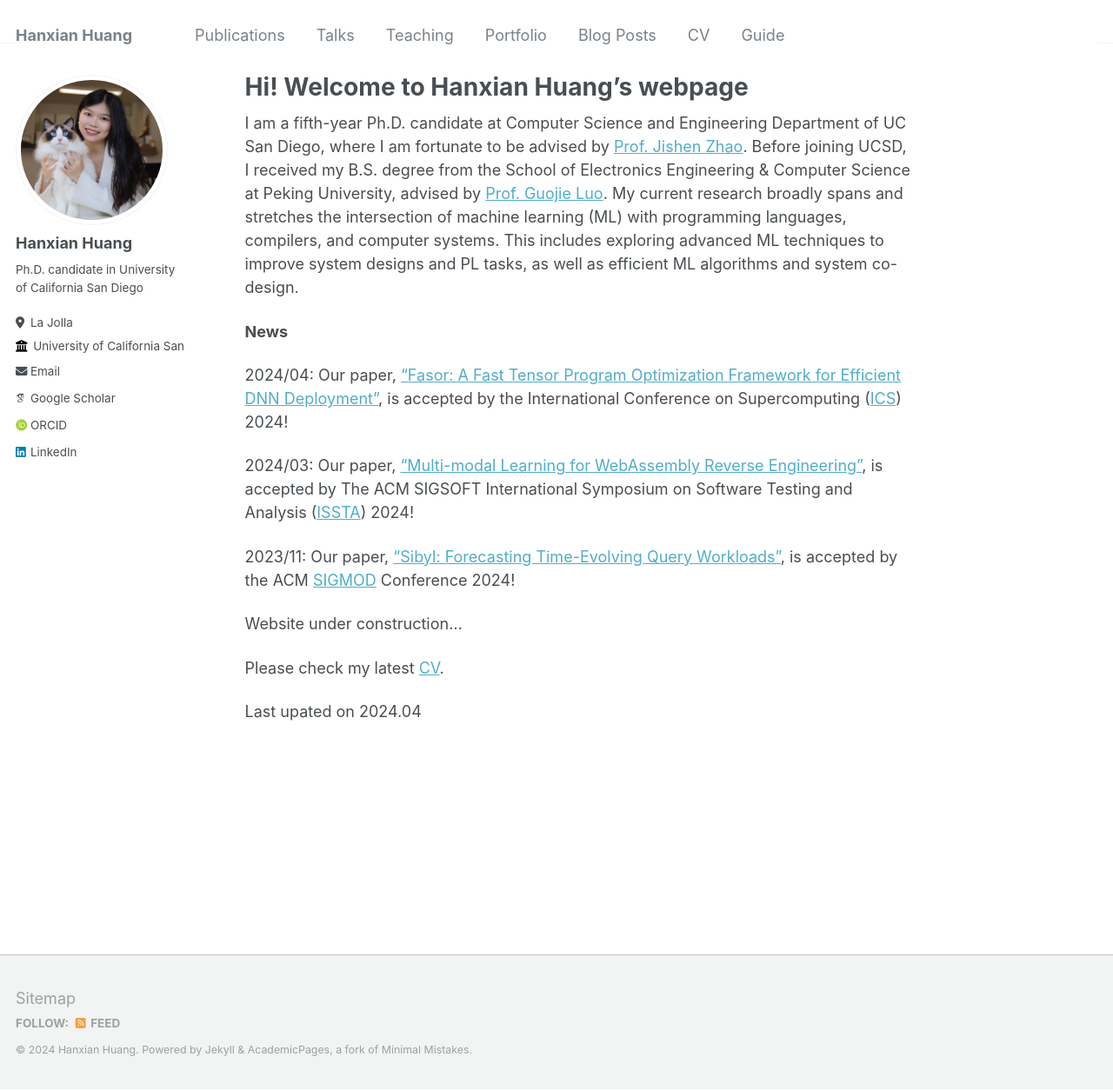
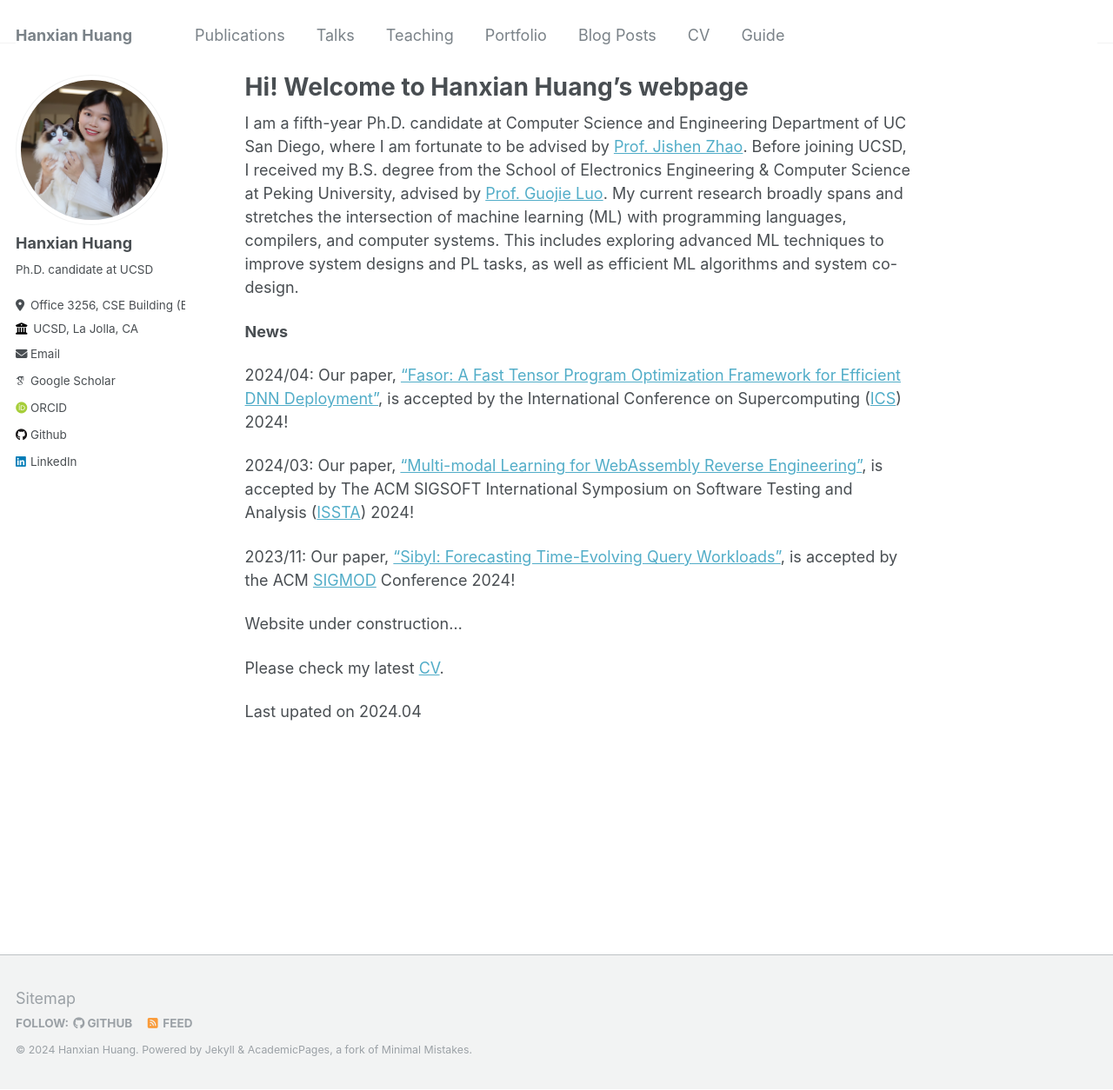
Before and after one commit to Hanxian97/Hanxian97.github.io, a Jekyll site: the page built from _pages/about.md, in a window 1280 px wide and 1254 px high. Shown: the whole window at 87% size. Built offline with Jekyll 4.4.1, drawn with Linux system fonts in a browser that asks for light colours; some web fonts are replaced.

Commit message:
Update _config.yml

```diff
--- a/_config.yml
+++ b/_config.yml
@@ -9,12 +9,12 @@
 # Basic Site Settings
 locale                   : "en-US"
 title                    : "Hanxian Huang"
-title_separator          : "Ph.D. Candidate at Dept of Computer Science and Engineering, University of California San Diego. hah008 [AT] ucsd.edu"
+title_separator          : "Ph.D. Candidate in Computer Science at University of California San Diego. hah008 [AT] ucsd.edu"
 name                     : &name "Hanxian Huang"
 description              : &description "personal description"
 url                      : https://Hanxian97.github.io # the base hostname & protocol for your site e.g. "https://mmistakes.github.io"
 baseurl                  : "" # the subpath of your site, e.g. "/blog"
-repository               : "academicpages/academicpages.github.io"
+repository               : "Hanxian97/Hanxian97.github.io"
 
 # Site Author - The following control what appear as part of the author content on the side bar.
 #               If a field is blank the icon and link will not appear, otherwise it will be shown.
@@ -24,9 +24,9 @@ author:
   avatar           : "hanxian_miao.JPG"
   name             : "Hanxian Huang"
   pronouns         : # example: "she/her"
-  bio              : "Ph.D. candidate in University of California San Diego"
-  location         : "La Jolla"
-  employer         : "University of California San Diego"
+  bio              : "Ph.D. candidate at UCSD"
+  location         : "Office 3256, CSE Building (EBU3B), UCSD"
+  employer         : "UCSD, La Jolla, CA"
   uri              : # URL
   email            : "hah008@ucsd.edu"
 
@@ -42,7 +42,7 @@ author:
   #bitbucket        : # Username - Update with your username on the site
   #codepen          : # Username
   #dribbble         : # Username
-  #github           : "academicpages"
+  github           : "Hanxian97"
   #kaggle           : # Username
   #stackoverflow    : # User number or user number and name (i.e., use "1" or "1/jeff-atwood")
 
```
